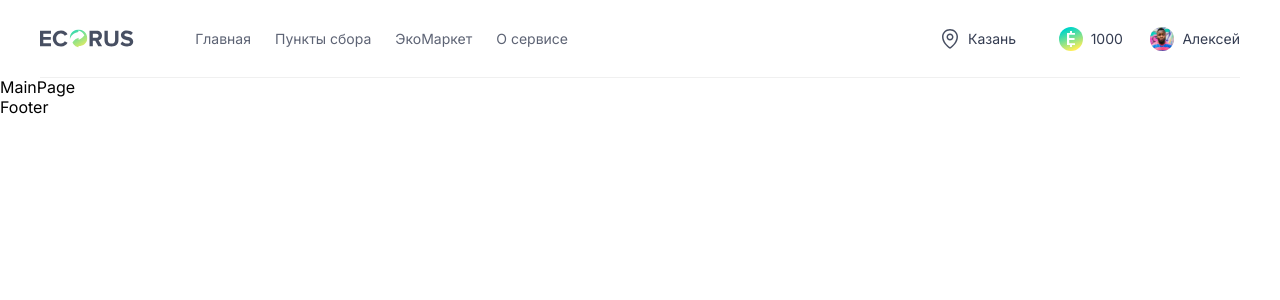
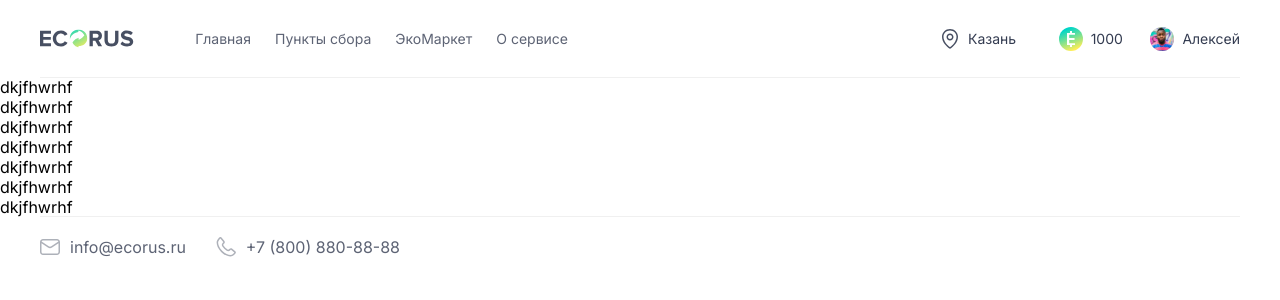
Before and after one commit to goofyasskid/ReactAgona, a React (Create React App) app: page / in a window 1280 px wide. Shown: the top 300 px of the page. Built offline with nearby package versions, Linux system fonts and the light colour scheme.

Commit message:
footer finished

```diff
--- a/src/components/footer/Footer.module.sass
+++ b/src/components/footer/Footer.module.sass
@@ -0,0 +1,19 @@
+.footer
+    justify-content: center
+    display: flex
+    &__wrapper
+        max-width: 1200px
+        width: 100%
+        padding: 20px 0
+        box-shadow: 0px -0.5px 0px rgba(0, 0, 0, 0.12)
+        > ul
+            width: 30%
+            display: flex
+            justify-content: space-between
+            > li
+                display: flex
+                font-size: 16px
+                color: rgba(0, 11, 38, 0.64)
+                > img
+                    width: 20px
+                    margin-right: 10px
--- a/src/components/footer/Footer.tsx
+++ b/src/components/footer/Footer.tsx
@@ -1,11 +1,24 @@
-import React from 'react'
-
-type Props = {}
+import mail from "../../assets/mail.svg";
+import phone from "../../assets/phone.svg";
+import style from "./Footer.module.sass";
 
 const Footer = () => {
   return (
-    <div>Footer</div>
-  )
-}
+    <div className={style.footer}>
+      <div className={style.footer__wrapper}>
+        <ul>
+          <li>
+            <img src={mail} alt="mail" />
+            <p>info@ecorus.ru</p>
+          </li>
+          <li>
+            <img src={phone} alt="phone" />
+            <p>+7 (800) 880-88-88</p>
+          </li>
+        </ul>
+      </div>
+    </div>
+  );
+};
 
-export default Footer
+export default Footer;
--- a/src/pages/Main/MainPage.tsx
+++ b/src/pages/Main/MainPage.tsx
@@ -2,7 +2,17 @@ import style from './MainPage.module.sass'
 
 const MainPage = () => {
   return (
-    <div>MainPage</div>
+    <div>
+      <ul>
+        <li>dkjfhwrhf</li>
+        <li>dkjfhwrhf</li>
+        <li>dkjfhwrhf</li>
+        <li>dkjfhwrhf</li>
+        <li>dkjfhwrhf</li>
+        <li>dkjfhwrhf</li>
+        <li>dkjfhwrhf</li>
+      </ul>
+    </div>
   )
 }
 
```
